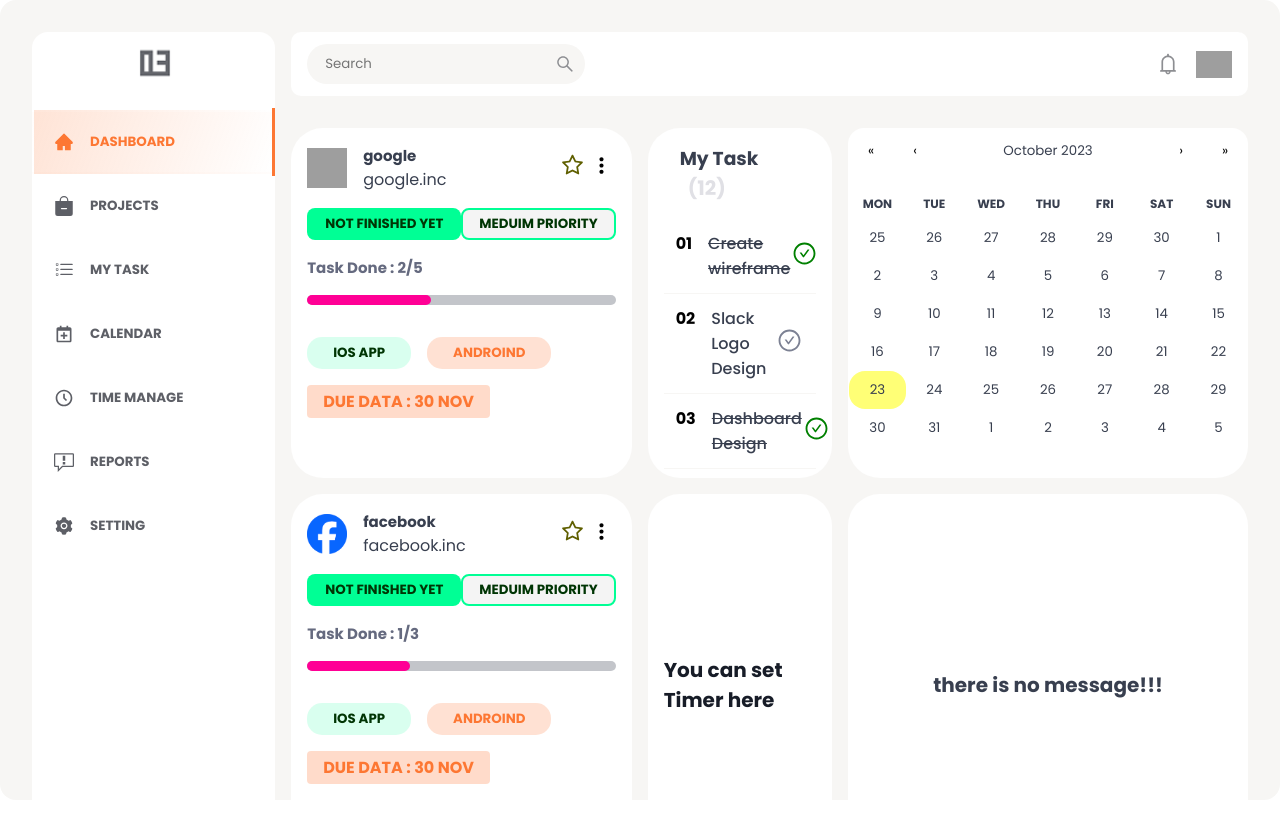
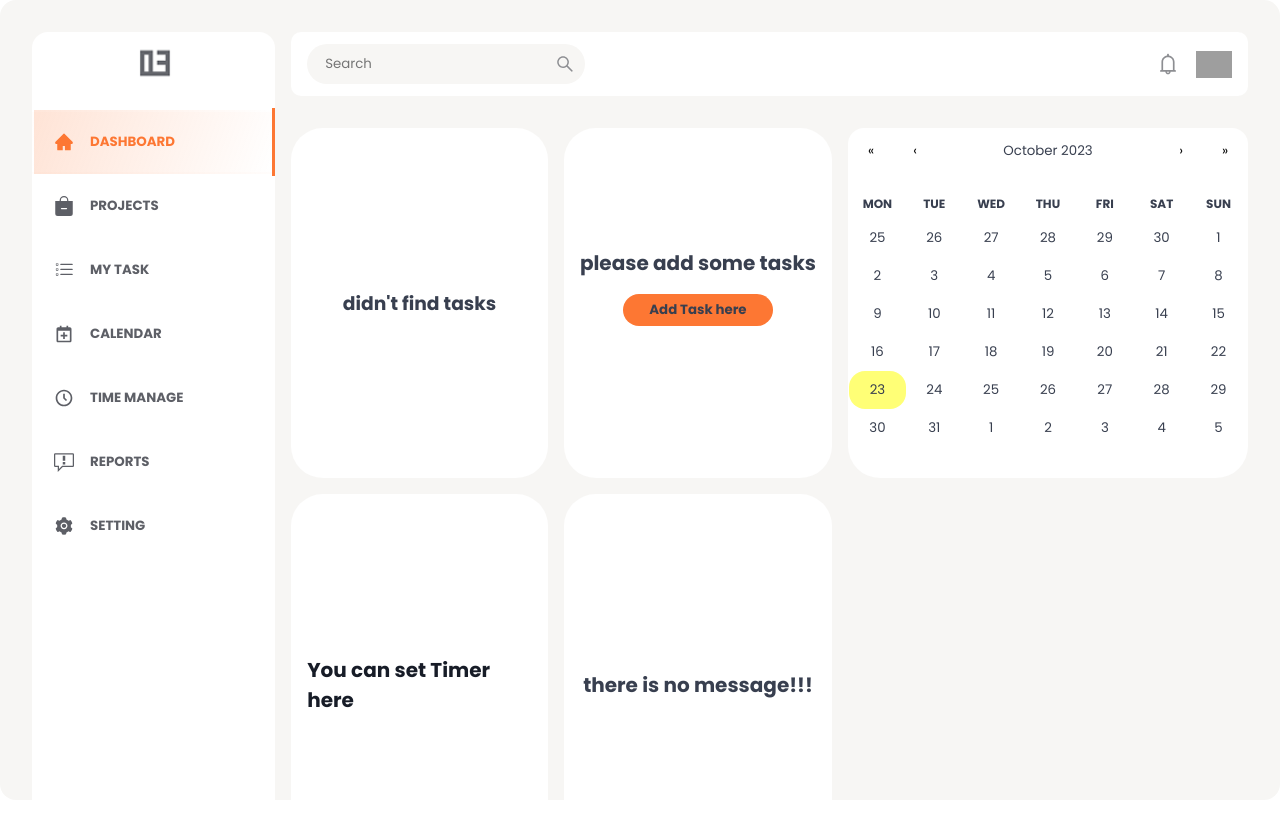
Before and after one commit to faroukq1/task-app, a React (Vite) app: page / in a window 1280 px wide. Shown: the top 822 px of the page. Built offline with nearby package versions, Linux system fonts and the light colour scheme; grey boxes are pictures that could not be loaded.

Commit message:
repair info task app

```diff
--- a/src/Component/DashboardContent.jsx
+++ b/src/Component/DashboardContent.jsx
@@ -10,11 +10,15 @@ const DashboardContent = () => {
   const { getCompanyList } = useDashboardContext();
   return (
     <Wrapper>
-      {getCompanyList()
-        .slice(0, 2)
-        .map((link, index) => (
-          <DashboardTaskProgress key={index} company={link} />
-        ))}
+      {getCompanyList().length ? (
+        getCompanyList()
+          .slice(0, 2)
+          .map((link, index) => (
+            <DashboardTaskProgress key={index} company={link} />
+          ))
+      ) : (
+        <DashboardTaskProgress />
+      )}
       <DashboardCalendar />
       <DashboardTasks />
       <TasksTimer />
--- a/src/Component/DashboardTaskProgress.jsx
+++ b/src/Component/DashboardTaskProgress.jsx
@@ -17,7 +17,7 @@ const DashboardTaskProgress = ({ company }) => {
     return (
       <Wrapper>
         <div className="error">
-          <h3>didn't find tasks for {companyName}</h3>
+          <h3>didn't find {companyName !== '' ? companyName : ''} tasks</h3>
         </div>
       </Wrapper>
     );
--- a/src/Context/DashboardContext.jsx
+++ b/src/Context/DashboardContext.jsx
@@ -5,7 +5,7 @@ import { RandomTasks, timerTasks, profilesData } from '../Data';
 export const DashboardContext = createContext();
 
 export const DashboardProvider = ({ children }) => {
-  const [tasks, setTasks] = useState(RandomTasks);
+  const [tasks, setTasks] = useState([]);
   const [active, setActive] = useState('DASHBOARD');
   const [taskTimerList, setTaskTimerList] = useState([]);
   const [profiles, setProfiles] = useState([]);
@@ -25,7 +25,7 @@ export const DashboardProvider = ({ children }) => {
   };
   // get company list
   const getCompanyList = () => {
-    const companyNameList = tasks.map((item) => item.company);
+    const companyNameList = tasks?.map((item) => item.company);
     const set = new Set(companyNameList);
     return Array.from(set);
   };
```
